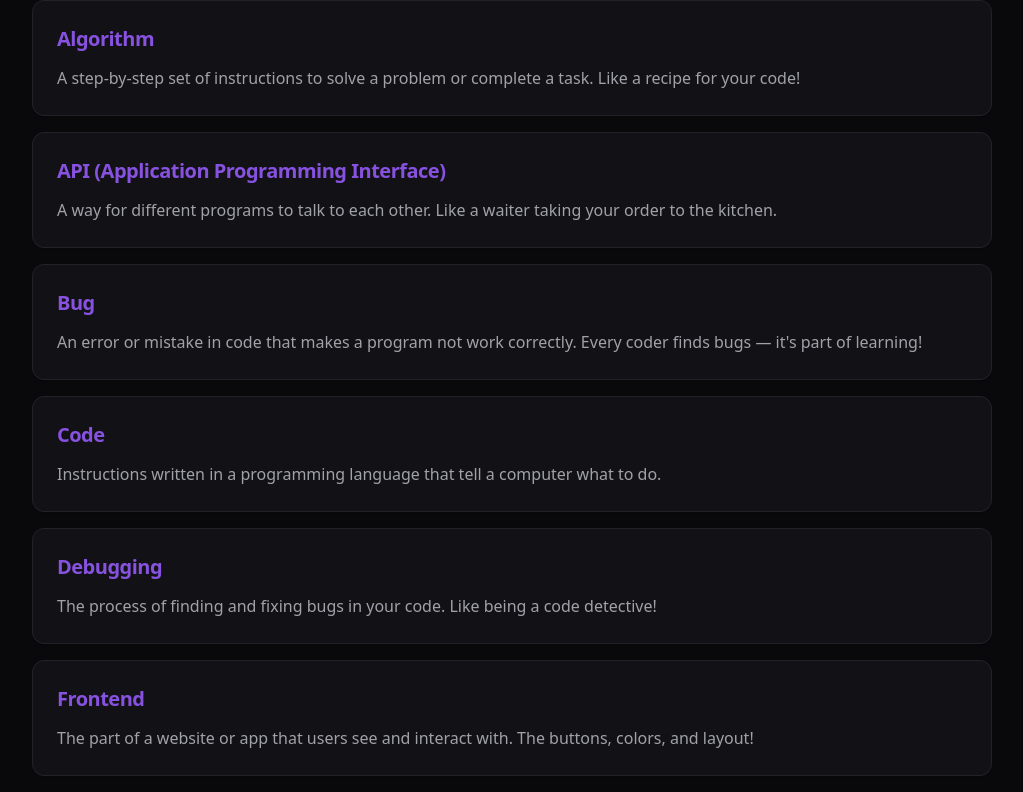
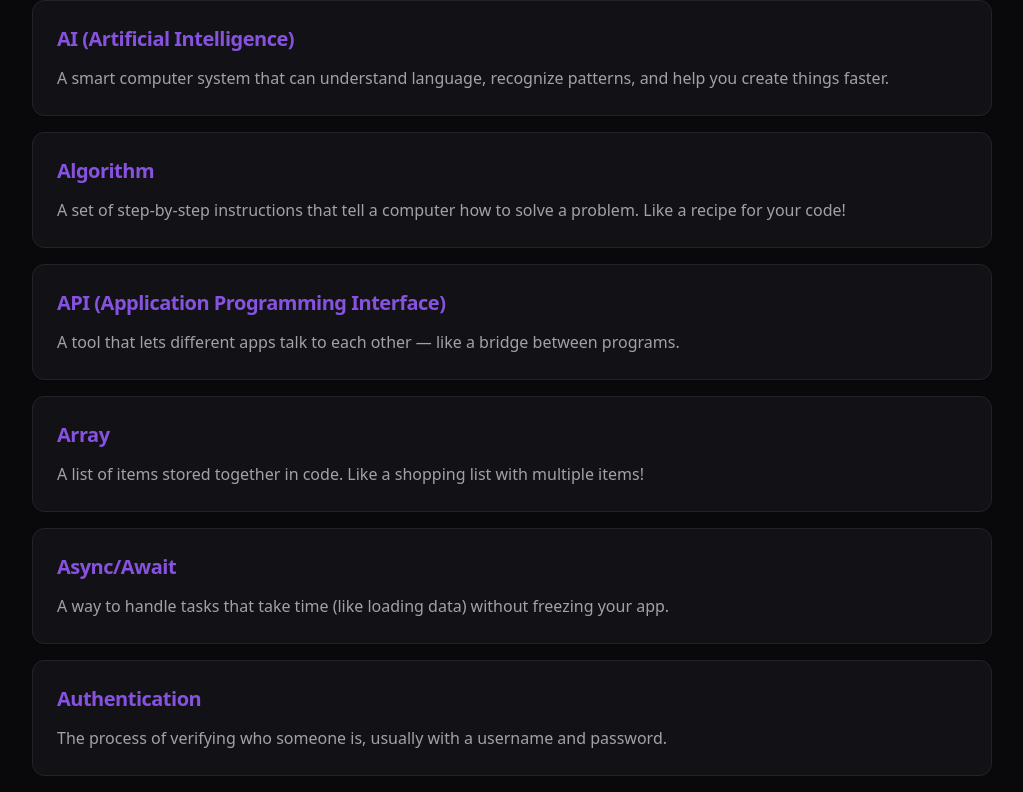
Before and after one commit to irexio/kids-vibe-forge, a React (Vite) app: page /glossary in a window 1280 px wide. Shown: the part 328-1120 px from the top of the page, without its empty margins (128-1151 px from the left). Built offline with nearby package versions, Linux system fonts and the light colour scheme; the HTML template or start-up script is replaced by a standard one.

Commit message:
Update glossary page

```diff
--- a/src/pages/Glossary.tsx
+++ b/src/pages/Glossary.tsx
@@ -5,92 +5,216 @@ import Footer from "@/components/Footer";
 
 const glossaryTerms = [
   {
+    term: "AI (Artificial Intelligence)",
+    definition: "A smart computer system that can understand language, recognize patterns, and help you create things faster.",
+  },
+  {
     term: "Algorithm",
-    definition: "A step-by-step set of instructions to solve a problem or complete a task. Like a recipe for your code!",
+    definition: "A set of step-by-step instructions that tell a computer how to solve a problem. Like a recipe for your code!",
   },
   {
     term: "API (Application Programming Interface)",
-    definition: "A way for different programs to talk to each other. Like a waiter taking your order to the kitchen.",
+    definition: "A tool that lets different apps talk to each other — like a bridge between programs.",
+  },
+  {
+    term: "Array",
+    definition: "A list of items stored together in code. Like a shopping list with multiple items!",
+  },
+  {
+    term: "Async/Await",
+    definition: "A way to handle tasks that take time (like loading data) without freezing your app.",
+  },
+  {
+    term: "Authentication",
+    definition: "The process of verifying who someone is, usually with a username and password.",
+  },
+  {
+    term: "Backend",
+    definition: "The behind-the-scenes part of a website or app that handles data, logic, and storage. The engine that makes it all work!",
   },
   {
     term: "Bug",
-    definition: "An error or mistake in code that makes a program not work correctly. Every coder finds bugs — it's part of learning!",
+    definition: "A mistake in your code that causes an error or unexpected behavior. Every coder finds bugs — it's part of learning!",
+  },
+  {
+    term: "Callback",
+    definition: "A function that runs after another function finishes. Like a reminder to do something next!",
+  },
+  {
+    term: "Capacitor",
+    definition: "A helper tool that turns web apps into mobile apps that work on phones and tablets.",
+  },
+  {
+    term: "Class",
+    definition: "A blueprint for creating objects in code. Like a cookie cutter that makes cookies of the same shape!",
   },
   {
     term: "Code",
-    definition: "Instructions written in a programming language that tell a computer what to do.",
+    definition: "The language you write to tell a computer what to do.",
   },
   {
-    term: "Debugging",
-    definition: "The process of finding and fixing bugs in your code. Like being a code detective!",
+    term: "Commit",
+    definition: "Saving a version of your project on GitHub. Like taking a snapshot of your work!",
+  },
+  {
+    term: "Component",
+    definition: "A reusable piece of a web app (like a button or menu) in frameworks like React.",
+  },
+  {
+    term: "CSS (Cascading Style Sheets)",
+    definition: "The part of code that controls how things look — colors, fonts, and layout.",
+  },
+  {
+    term: "Database",
+    definition: "An organized collection of data that apps can access and update. Like a digital filing cabinet!",
+  },
+  {
+    term: "Debugger",
+    definition: "A tool that helps you find and fix bugs in your code. Like being a code detective!",
+  },
+  {
+    term: "Deploy",
+    definition: "Making your app or website available on the internet for everyone to use.",
+  },
+  {
+    term: "Domain Name",
+    definition: "The web address people type to visit your site, like www.example.com.",
+  },
+  {
+    term: "Event",
+    definition: "Something that happens in your app, like a button click or mouse movement.",
+  },
+  {
+    term: "Framework",
+    definition: "A set of tools that help organize and speed up coding (like React, Next.js, or Vite). Like starting with LEGOs instead of making bricks from scratch!",
   },
   {
     term: "Frontend",
     definition: "The part of a website or app that users see and interact with. The buttons, colors, and layout!",
   },
   {
-    term: "Backend",
-    definition: "The behind-the-scenes part of a website or app that handles data, logic, and storage. The engine that makes it all work!",
-  },
-  {
     term: "Function",
     definition: "A reusable block of code that performs a specific task. Like a magic spell you can cast whenever you need it!",
   },
   {
-    term: "HTML",
-    definition: "HyperText Markup Language — the code used to structure and display content on web pages.",
+    term: "GitHub",
+    definition: "A website where coders save, share, and collaborate on projects. Your code's home in the cloud!",
   },
   {
-    term: "CSS",
-    definition: "Cascading Style Sheets — the code that makes websites look pretty with colors, fonts, and layouts.",
+    term: "Hosting",
+    definition: "The service that keeps your website online and accessible to visitors 24/7.",
   },
   {
-    term: "JavaScript",
-    definition: "A programming language that makes websites interactive. It's what makes buttons work and animations move!",
+    term: "HTML (HyperText Markup Language)",
+    definition: "The foundation of every website — it tells the computer what to display.",
+  },
+  {
+    term: "IDE (Integrated Development Environment)",
+    definition: "A special program for writing code that has helpful features like auto-complete and error checking. Your coding workspace!",
+  },
+  {
+    term: "Import/Export",
+    definition: "Ways to share code between different files. Import brings code in, export sends it out!",
+  },
+  {
+    term: "JavaScript (JS)",
+    definition: "The language that makes websites interactive and dynamic. It's what makes buttons work and animations move!",
+  },
+  {
+    term: "JSON (JavaScript Object Notation)",
+    definition: "A format for storing and sharing data that's easy for computers to read and write.",
+  },
+  {
+    term: "Library",
+    definition: "A collection of pre-written code you can use in your projects. Like a toolbox full of helpful tools!",
   },
   {
     term: "Loop",
     definition: "Code that repeats over and over until a condition is met. Like doing homework problems until you finish them all!",
   },
   {
-    term: "Variable",
-    definition: "A container that stores information in your code. Like a labeled box that holds data you can use later.",
+    term: "Lovable",
+    definition: "An AI-powered platform where you can build full-stack web apps by chatting with AI. Perfect for vibe coding!",
   },
   {
-    term: "Repository (Repo)",
-    definition: "A storage location for code projects, usually on platforms like GitHub. Your code's home!",
+    term: "Method",
+    definition: "A function that belongs to an object or class. Like a special ability that object can use!",
   },
   {
-    term: "Version Control",
-    definition: "A system that tracks changes to code over time. Like a time machine for your projects!",
+    term: "Next.js",
+    definition: "A powerful framework built on React that helps you build fast, organized web apps.",
+  },
+  {
+    term: "Node.js",
+    definition: "JavaScript that runs on the server instead of in a browser. It powers the backend!",
+  },
+  {
+    term: "npm (Node Package Manager)",
+    definition: "A tool that helps you install and manage code libraries in your projects.",
+  },
+  {
+    term: "Object",
+    definition: "A collection of related data and functions grouped together. Like a backpack holding different items!",
   },
   {
     term: "Open Source",
     definition: "Software with code that anyone can see, use, and improve. Sharing is caring in the coding world!",
   },
   {
-    term: "Framework",
-    definition: "A pre-built structure that helps you build apps faster. Like starting with LEGOs instead of making bricks from scratch!",
+    term: "Package",
+    definition: "A bundle of code created by someone else that you can add to your project to save time.",
   },
   {
-    term: "Library",
-    definition: "A collection of pre-written code you can use in your projects. Like a toolbox full of helpful tools!",
+    term: "PRD (Product Requirements Document)",
+    definition: "A plan that describes what your app will do and why it matters. Your project blueprint!",
   },
   {
-    term: "Deploy",
-    definition: "Making your app or website available on the internet for everyone to use.",
+    term: "Prompt",
+    definition: "A sentence or question you give to AI to tell it what to do. The better the prompt, the better the result!",
   },
   {
-    term: "IDE (Integrated Development Environment)",
-    definition: "A special program for writing code that has helpful features like auto-complete and error checking. Your coding workspace!",
+    term: "Props",
+    definition: "Information you pass from one React component to another. Like giving instructions to a helper!",
+  },
+  {
+    term: "PWA (Progressive Web App)",
+    definition: "A type of app that works offline and can be installed on mobile devices from your browser.",
+  },
+  {
+    term: "React",
+    definition: "A popular framework for building reusable parts of web apps using components.",
+  },
+  {
+    term: "React Hooks",
+    definition: "Special functions in React that give components superpowers like remembering data or running code at specific times.",
+  },
+  {
+    term: "Repository (Repo)",
+    definition: "A storage space for your project on GitHub. Like a folder that tracks all your code changes!",
+  },
+  {
+    term: "State",
+    definition: "Data in your app that can change over time. Like keeping track of a score in a game!",
+  },
+  {
+    term: "String",
+    definition: "Text stored in code, wrapped in quotes. Like \"Hello, World!\" — any words or letters!",
+  },
+  {
+    term: "Supabase",
+    definition: "A backend platform that handles databases, authentication, and file storage for your apps.",
   },
   {
     term: "Syntax",
     definition: "The grammar rules of a programming language. Just like English has grammar, code has syntax!",
   },
   {
-    term: "Database",
-    definition: "An organized collection of data that apps can access and update. Like a digital filing cabinet!",
+    term: "Tailwind CSS",
+    definition: "A CSS framework that lets you style websites quickly using pre-made utility classes.",
+  },
+  {
+    term: "TypeScript",
+    definition: "JavaScript with extra rules that help catch mistakes before your code runs.",
   },
   {
     term: "UI (User Interface)",
@@ -99,6 +223,26 @@ const glossaryTerms = [
   {
     term: "UX (User Experience)",
     definition: "How easy and enjoyable it is to use an app or website. Good UX makes people happy!",
+  },
+  {
+    term: "Variable",
+    definition: "A container that stores information in your code. Like a labeled box that holds data you can use later.",
+  },
+  {
+    term: "Version Control",
+    definition: "A system that tracks changes to code over time. Like a time machine for your projects!",
+  },
+  {
+    term: "Vibe Coding",
+    definition: "Building apps and ideas by describing them in plain language to AI tools. The future of coding!",
+  },
+  {
+    term: "Vite",
+    definition: "A super-fast build tool that helps web projects load and update quickly during development.",
+  },
+  {
+    term: "VS Code / Cursor",
+    definition: "Professional code editors that help you write and manage code with AI features and smart suggestions.",
   },
 ];
 
```
